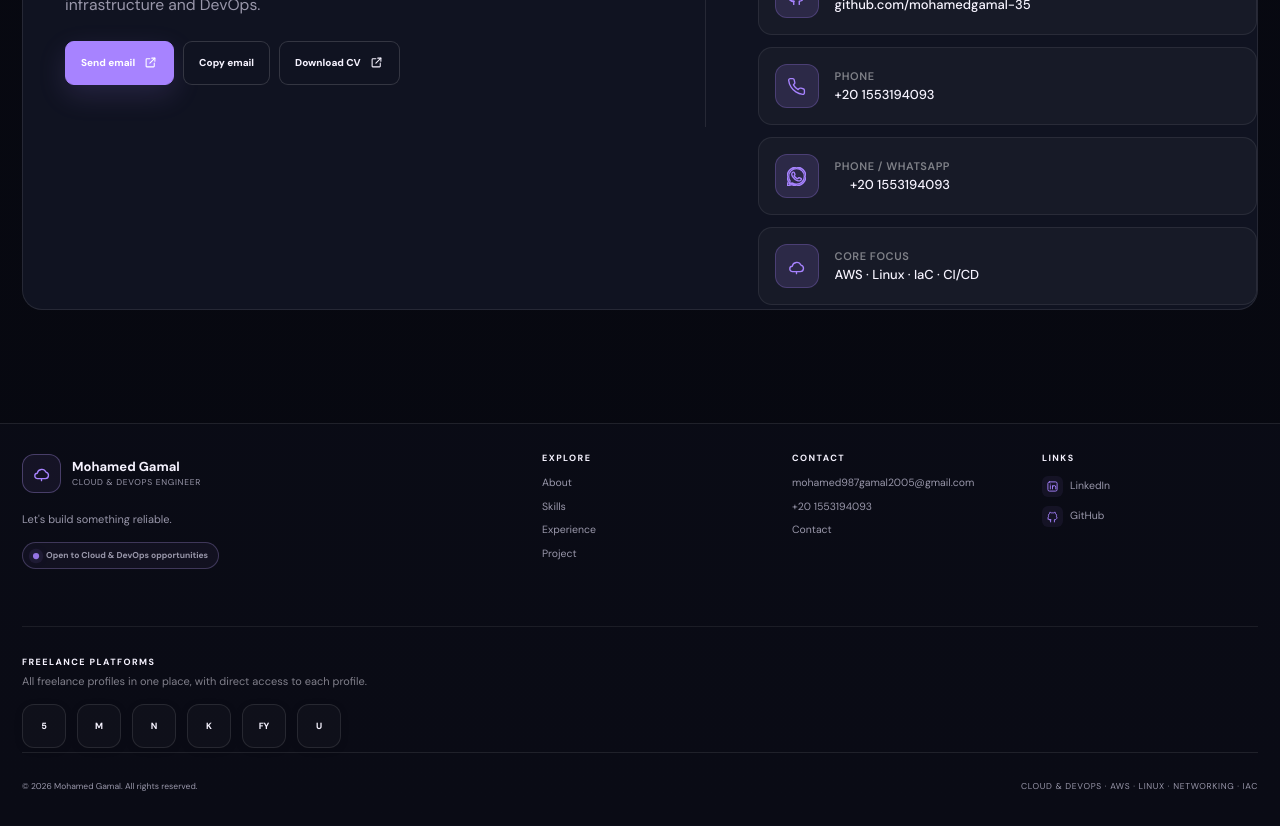
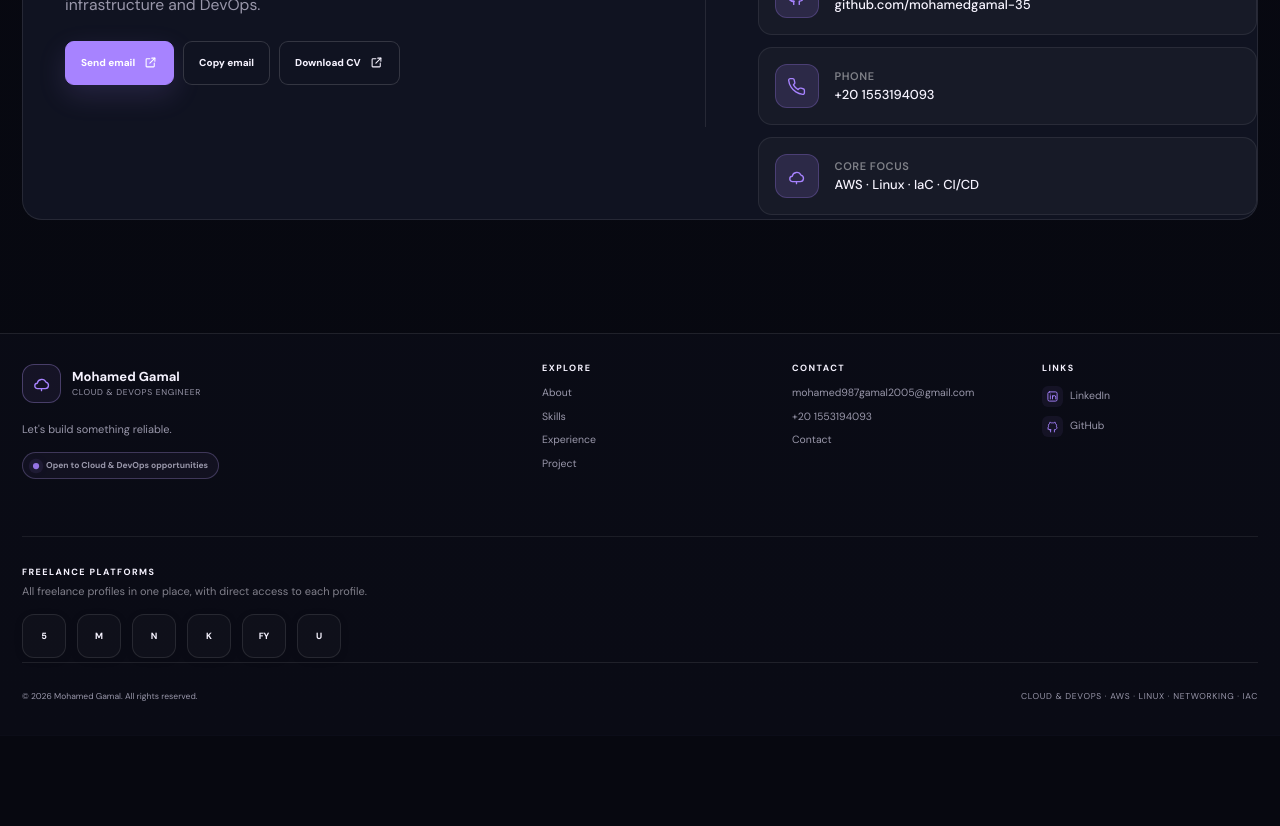
Before and after one commit to Youssefsea/mgp, a Next.js app: page / in a window 1280 px wide. Shown: the part 10040-10866 px from the top of the page. After the commit the page ends 10776 px from the top, so only its background shows below. Built offline with nearby package versions, Linux system fonts and the light colour scheme.

Commit message:
Update page.tsx32323

```diff
--- a/app/page.tsx
+++ b/app/page.tsx
@@ -1687,7 +1687,7 @@ export default function Page() {
                   <span className="contact-value">{cv.phone}</span>
                 </div>
               </a>
-              <a className="contact-item-card"
+              {/* <a className="contact-item-card"
                 href={`https://wa.me/${cv.phone.replace(/[^0-9]/g, "")}`}
                 target="_blank" rel="noreferrer" dir="ltr">
                 <div className="contact-icon-box">{i.whatsapp}</div>
@@ -1695,7 +1695,7 @@ export default function Page() {
                   <span className="contact-label">Phone / WhatsApp</span>
                   <span className="contact-value">{cv.phone}</span>
                 </div>
-              </a>
+              </a> */}
               <div className="contact-item-card" dir="ltr">
                 <div className="contact-icon-box">{i.cloud}</div>
                 <div className="contact-text-stack">
```
